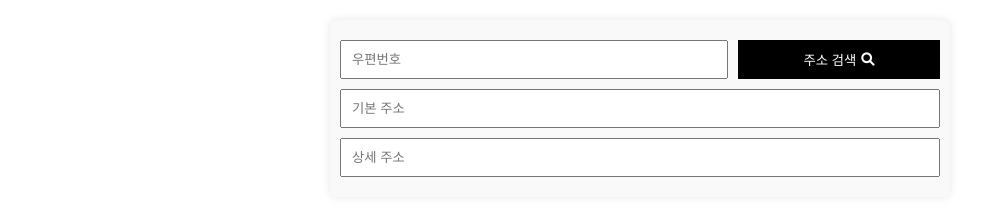
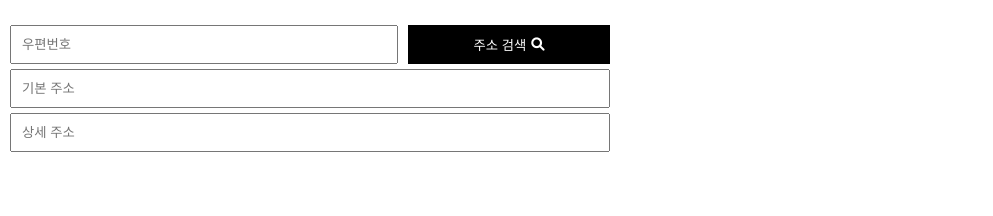
Before and after one commit to Inprise365/address-search, a plain HTML site: page index.html in a window 1280 px wide. Shown: the whole page, without its empty margins (0-993 px from the left). Drawn offline with Linux system fonts and the light colour scheme.

Commit message:
Update index.html

```diff
--- a/index.html
+++ b/index.html
@@ -13,21 +13,18 @@
         }
         .container {
             max-width: 600px;
-            margin: 20px auto;
+            margin: 10px 0;
             padding: 10px;
-            background-color: #f9f9f9;
-            border-radius: 8px;
-            box-shadow: 0 0 10px rgba(0, 0, 0, 0.1);
         }
         .form-group {
-            margin: 10px 0;
+            margin: 5px 0;
             display: flex;
             flex-direction: column;
             align-items: flex-start;
         }
         .form-group.inline {
             flex-direction: row;
-            justify-content: space-between;
+            justify-content: flex-start;
             align-items: center;
             gap: 10px;
         }
```
